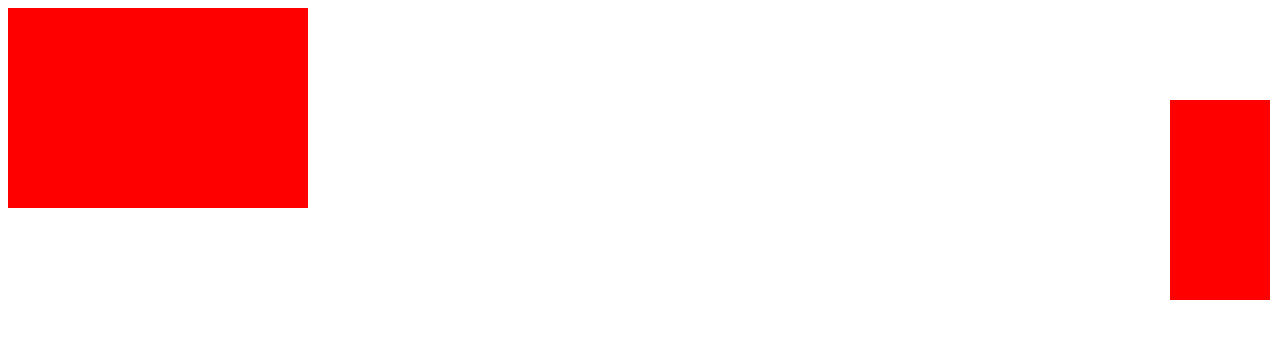
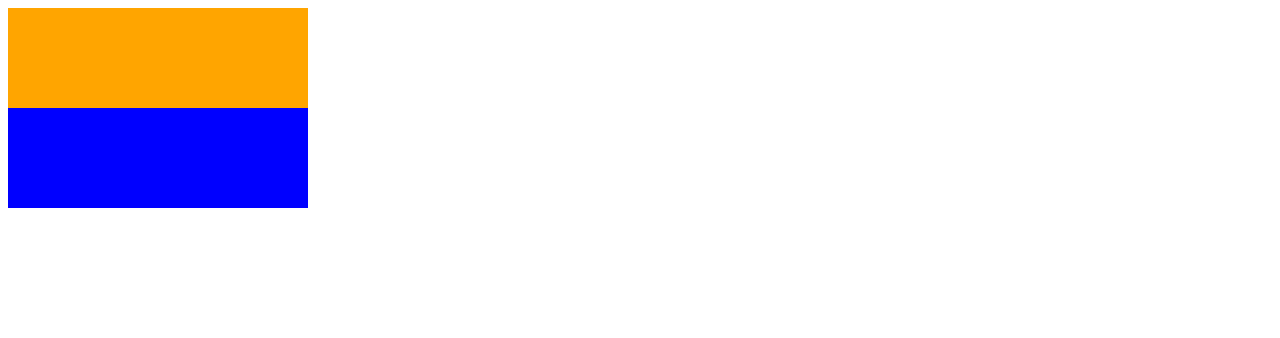
Before and after one commit to krkdaudqh/sprta, a plain HTML site: page index.html in a window 1280 px wide. Drawn offline with Linux system fonts and the light colour scheme; files that its build step writes are made by us from their sources.

Commit message:
Add files via upload

```diff
--- a/index.html
+++ b/index.html
@@ -2,14 +2,13 @@
 <html lang="ko">
 <head>
   <meta charset="UTF-8">
-  <meta http-equiv="X-UA-Compatible" content="IE=edge">
   <meta name="viewport" content="width=device-width, initial-scale=1.0">
   <title>Document</title>
-  <link rel="stylesheet" href="./css/main.css">
+  <link rel="stylesheet" href="css/main.css">
 </head>
 <body>
-<div class="parent">
-  <div class="child"></div>
+  <div class="parent">
+    <div class="child"></div>
   </div>
 </body>
 </html>
--- a/main.css
+++ b/main.css
@@ -1,13 +1,10 @@
 .parent {
   width: 300px;
   height: 200px;
-  background-color: red;
-}
+  background-color: blue;
+  }
 .child {
-  width: 100px;
-  height: inherit;
-  background-color: inherit;
-  position: fixed;
-  top: 100px;
-  right: 10px;
-}
+
+  height: 100px;
+  background-color: orange;
+  }
```
